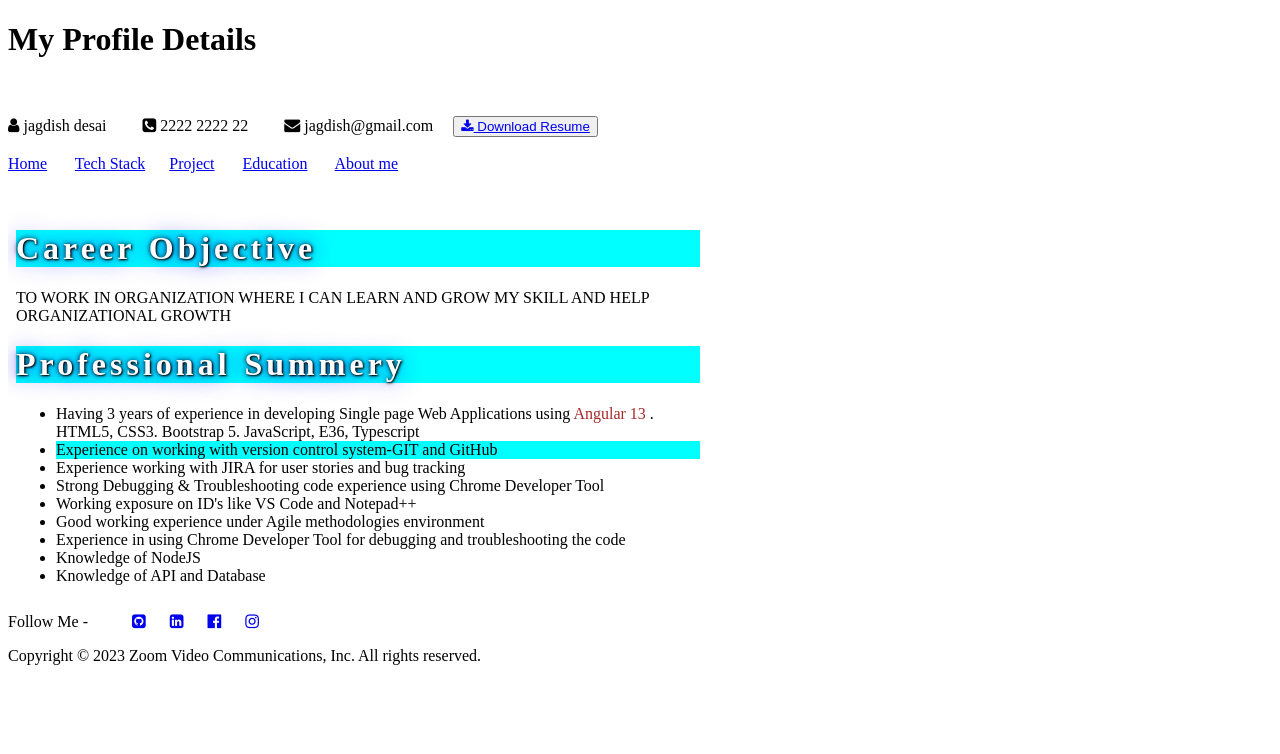
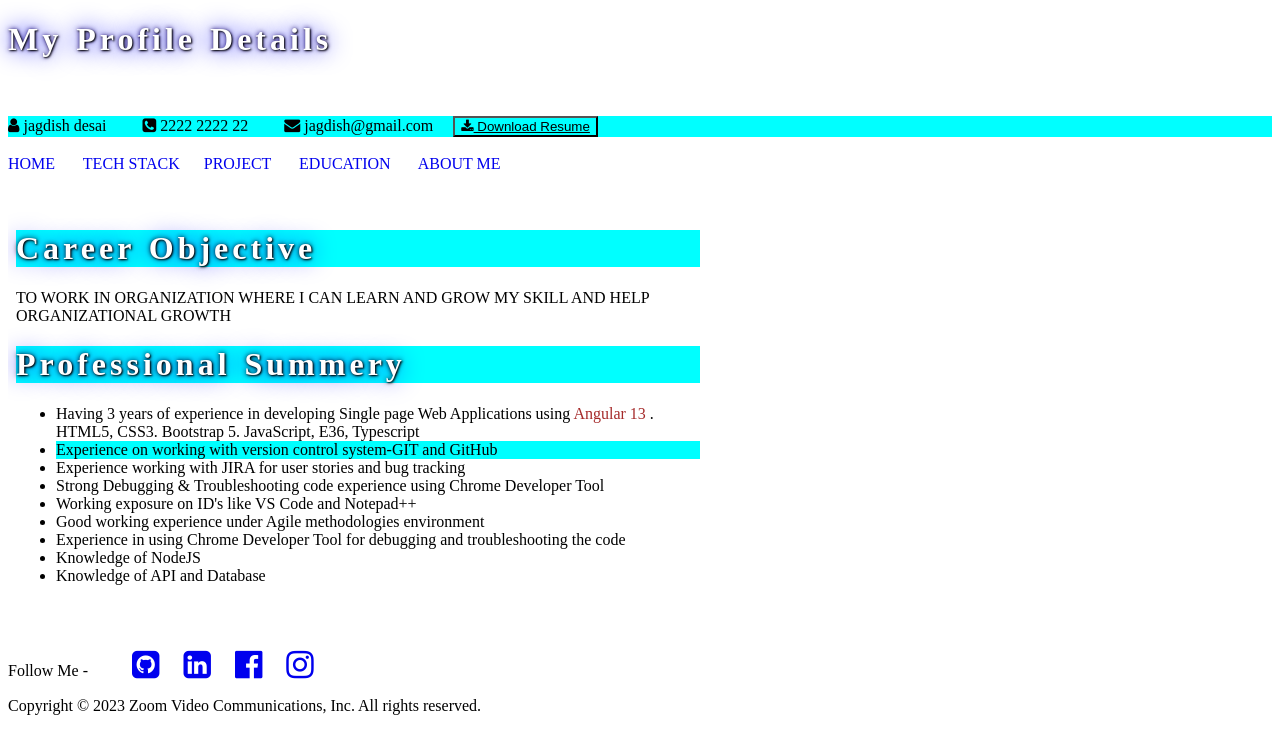
Before and after one commit to Jagdish606/my-profile, a plain HTML site: page index.html in a window 1280 px wide. Drawn offline with Linux system fonts and the light colour scheme.

Commit message:
update css
update css

```diff
--- a/index.html
+++ b/index.html
@@ -4,10 +4,23 @@
     <meta charset="UTF-8" />
     <meta name="viewport" content="width=device-width, initial-scale=1.0" />
     <title>My Profile</title>
-    <link
-      rel="stylesheet"
-      href="https://cdnjs.cloudflare.com/ajax/libs/font-awesome/4.7.0/css/font-awesome.min.css"
-    />
+    <link rel="stylesheet" href="https://cdnjs.cloudflare.com/ajax/libs/font-awesome/4.7.0/css/font-awesome.min.css"/>
+  <style>
+    div{color: black; background-color:aqua;}
+    #v{
+      color: black; background-color: aqua;
+    }
+    .a{
+      text-transform: uppercase;
+    }
+    h1{
+      word-spacing: 2px;
+      letter-spacing: 4px;
+
+      color: white;
+      text-shadow: 1px 1px 2px black, 0 0 25px blue, 0 0 5px rgb(25, 6, 94);
+    }
+  </style>
   </head>
   <header>
     <h1>My Profile Details</h1>
@@ -20,24 +33,23 @@
       &nbsp; &nbsp; &nbsp;
       <i class="fa fa-envelope" aria-hidden="true"></i> jagdish@gmail.com
       &nbsp;&nbsp;&nbsp;
-      <button><a href="assets/Resume.pdf" download><i class="fa fa-download" aria-hidden="true" ></i>&nbsp;Download Resume</a></button>
-
+      <button id="v" ><a id="v" href="assets/Resume.pdf" download><i class="fa fa-download" aria-hidden="true" ></i>&nbsp;Download Resume</a></button>
     </div>
 
   </header>
   <body>
 
     <br />
-    <nav>
-        <a href="home.html" target="myframe">Home</a>
+    <nav class="a">
+        <a href="home.html" target="myframe" style="text-decoration: none;">Home</a>
         &nbsp; &nbsp; &nbsp;
-        <a href="techStack.html" target="myframe">Tech Stack</a>
+        <a href="techStack.html" target="myframe" style="text-decoration: none;">Tech Stack</a>
         &nbsp;&nbsp; &nbsp;
-        <a href="project.html" target="myframe">Project</a>
+        <a href="project.html" target="myframe"style="text-decoration: none;">Project</a>
         &nbsp; &nbsp; &nbsp;
-        <a href="education.html" target="myframe">Education</a>
+        <a href="education.html" target="myframe"style="text-decoration: none;">Education</a>
         &nbsp; &nbsp; &nbsp;
-        <a href="aboutMe.html" target="myframe">About me</a>
+        <a href="aboutMe.html" target="myframe"style="text-decoration: none;">About me</a>
     </nav>
     <br>
     <br>
@@ -46,12 +58,15 @@
     </iframe>
     <br>
   </body>
+  <br>
+  <br>
   <footer>
     <span>Follow Me -</span>&nbsp; &nbsp; &nbsp;&nbsp; &nbsp; &nbsp;
-    <a href="https://github.com/Jagdish606/my-profile" target="_blank"><i class="fa fa-github-square" aria-hidden="true" ></i></a>&nbsp; &nbsp; &nbsp;
-    <a href="https://www.linkedin.com/in/jagdish-desai-8664b9211" target="_blank"><i class="fa fa-linkedin-square" aria-hidden="true"></i></a>&nbsp; &nbsp; &nbsp;
-    <a href="https://facebook.com"target="_blank"><i class="fa fa-facebook-official aria-hidden="true"></i></a>&nbsp; &nbsp; &nbsp;
-    <a href="https://instagram.com"target="_blank"><i class="fa fa-instagram" aria-hidden="true"></a></i>
+
+    <a href="https://github.com/Jagdish606/my-profile" target="_blank" ><i class="fa fa-2x fa-github-square" aria-hidden="true" ></i></a>&nbsp; &nbsp; &nbsp;
+    <a href="https://www.linkedin.com/in/jagdish-desai-8664b9211" target="_blank"><i class="fa fa-2x fa-linkedin-square" aria-hidden="true"></i></a>&nbsp; &nbsp; &nbsp;
+    <a href="https://facebook.com"target="_blank"><i class="fa-2x fa fa-facebook-official" aria-hidden="true"></i></a>&nbsp; &nbsp; &nbsp;
+    <a href="https://instagram.com"target="_blank"><i class="fa-2x fa fa-instagram" aria-hidden="true"></a></i>
     <p> Copyright &copy; 2023 Zoom Video Communications, Inc. All rights reserved. </p>
   </footer>
 
```
